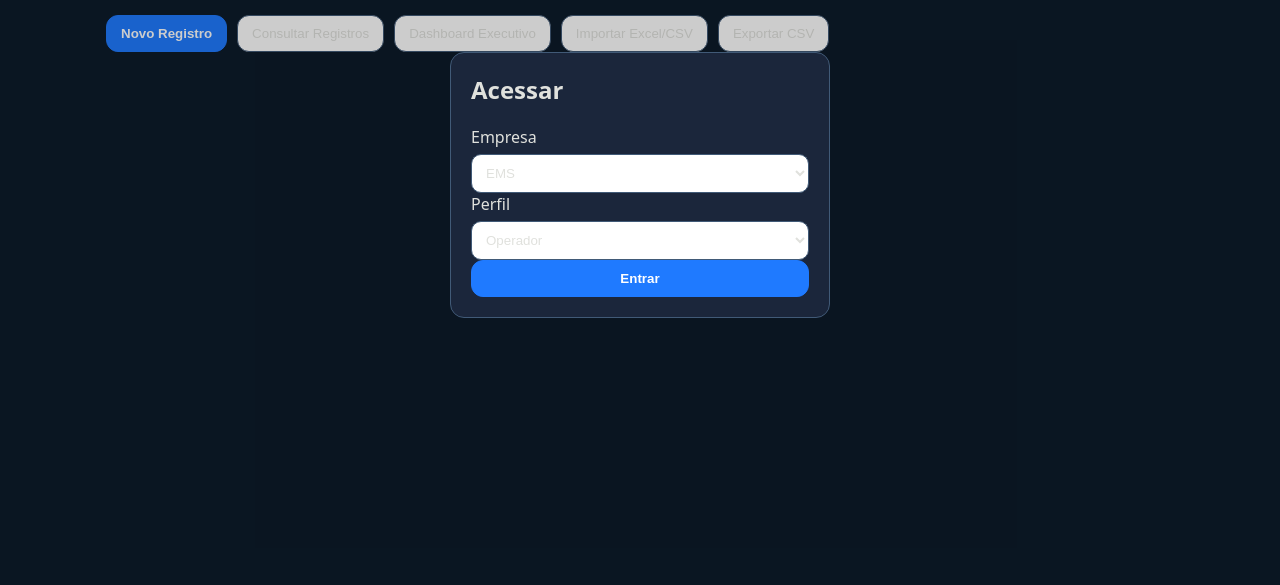
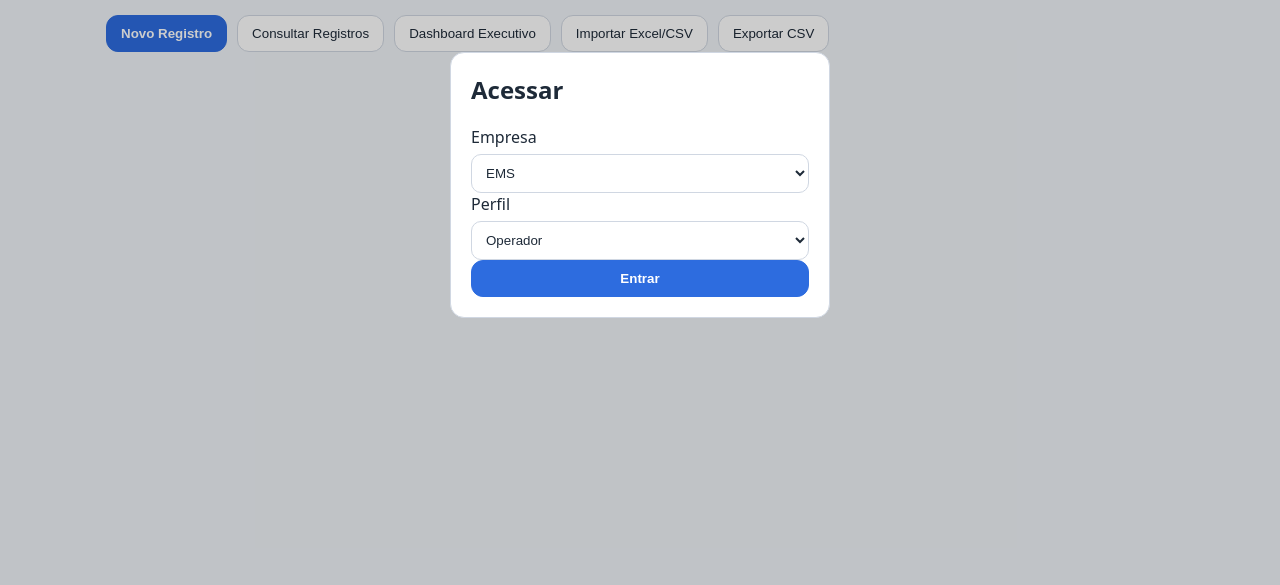
Before and after one commit to leonardocerqueira2207-hub/Dsx, a plain HTML site: page index.html in a window 1280 px wide. Shown: the part 215-800 px from the top of the page. Drawn offline with nearby package versions, Linux system fonts and the light colour scheme.

Commit message:
Update styles.css

```diff
--- a/styles.css
+++ b/styles.css
@@ -1,12 +1,12 @@
 /* DSX Energia — Light theme (lime + white) */
 :root{
-  --bg:#0d1b2a;       /* fundo azul bem escuro */
-  --card:#1b263b;     /* cartões/painéis */
-  --ink:#e0e1dd;      /* texto principal (quase branco) */
-  --muted:#778da9;    /* textos secundários */
-  --line:#415a77;     /* bordas/linhas */
-  --lime:#1f7aff;     /* cor de destaque (botões) */
-  --lime-ink:#ffffff; /* cor do texto dentro do botão azul */
+  --bg:#f0f4f8;       /* fundo da página, azul bem clarinho */
+  --card:#ffffff;     /* cartões/painéis brancos */
+  --ink:#1e2a38;      /* texto principal: azul grafite */
+  --muted:#6b7b8c;    /* texto secundário/cinza-azulado */
+  --line:#d0d7e2;     /* linhas/bordas */
+  --lime:#2d6cdf;     /* azul médio para botões/destaques */
+  --lime-ink:#ffffff; /* texto branco dentro do botão */
 }
 
 *{box-sizing:border-box} html,body{margin:0;padding:0;height:100%} body{font-family:system-ui,-apple-system,Segoe UI,Roboto,Helvetica,Arial,sans-serif;background:var(--bg);color:var(--ink)}
```
